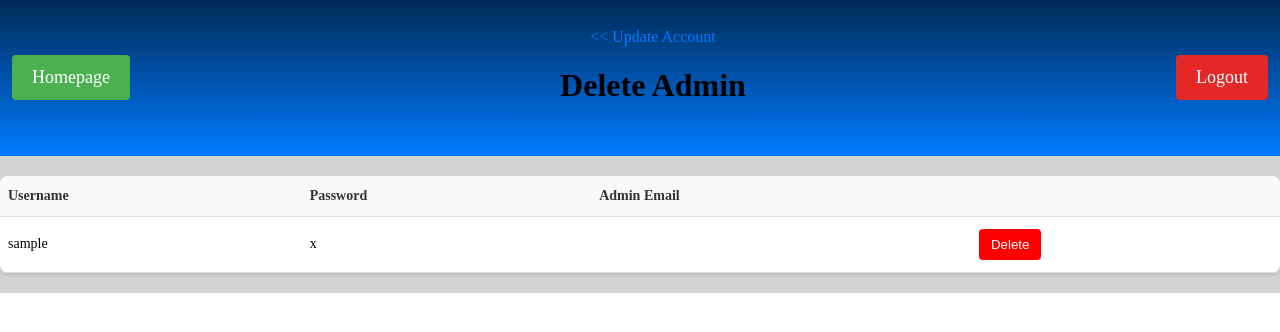
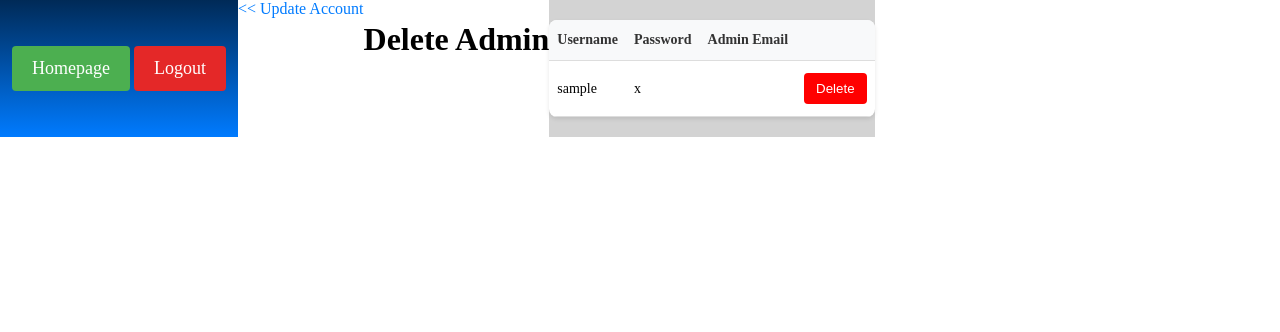
Before and after one commit to RankinsT/ASCapstone2025, a PHP site: page /deleteAdminView.php in a window 1280 px wide. Shown: the top 332 px of the page. Run offline with PHP 8.4, Linux system fonts and the light colour scheme; the visitor is signed in with stand-in values (Sample User, id 1); tables that the repository leaves empty or names only in its code hold one stand-in row (values such as "Sample post"); data that the repository does not hold is empty.

Commit message:
Changed delete admin container from grid to flexbox

```diff
--- a/css/adminStyle.css
+++ b/css/adminStyle.css
@@ -8,6 +8,10 @@ body {
     "admin-customers admin-customers admin-customers"
     "footer footer footer";
   grid-template-columns: 1fr 2fr 2fr;
+}
+
+.admin-delete-container {
+  display: flex;
 }
 
 .admin-header {
@@ -24,6 +28,10 @@ body {
 .admin-customers {
   grid-area: admin-customers;
   background-color: lightgray;
+}
+
+.title {
+  display: flex;
 }
 
 .admin-add-customers {
--- a/deleteAdminView.php
+++ b/deleteAdminView.php
@@ -27,7 +27,7 @@
 
         <?php if(isset($_SESSION['isLoggedIn']) && ($_SESSION['isLoggedIn'])): ?>
 
-            <div class="admin-grid-container">
+            <div class="admin-delete-container">
                 <div class="admin-header">
                     <div class="homepageButton-deleteAdmin">
                         <div class="homepageButton">
@@ -35,15 +35,14 @@
                         </div>
                     </div>
 
-                    <div class="title"><br><div class="back-button"><a href="updateAccountView.php"><< Update Account</a></div><h1>Delete Admin</h1></div>
-
                     <div class="logoutButton-updateAccountButton">
                         <div class="logoutButton">
                             <a href="loginView.php">Logout</a>
                         </div>
                     </div>
+                </div>
 
-                </div>
+                <div class="title"><br><div class="back-button"><a href="updateAccountView.php"><< Update Account</a></div><h1>Delete Admin</h1></div>
 
                 <div class="admin-customers">
                     <table>
```
